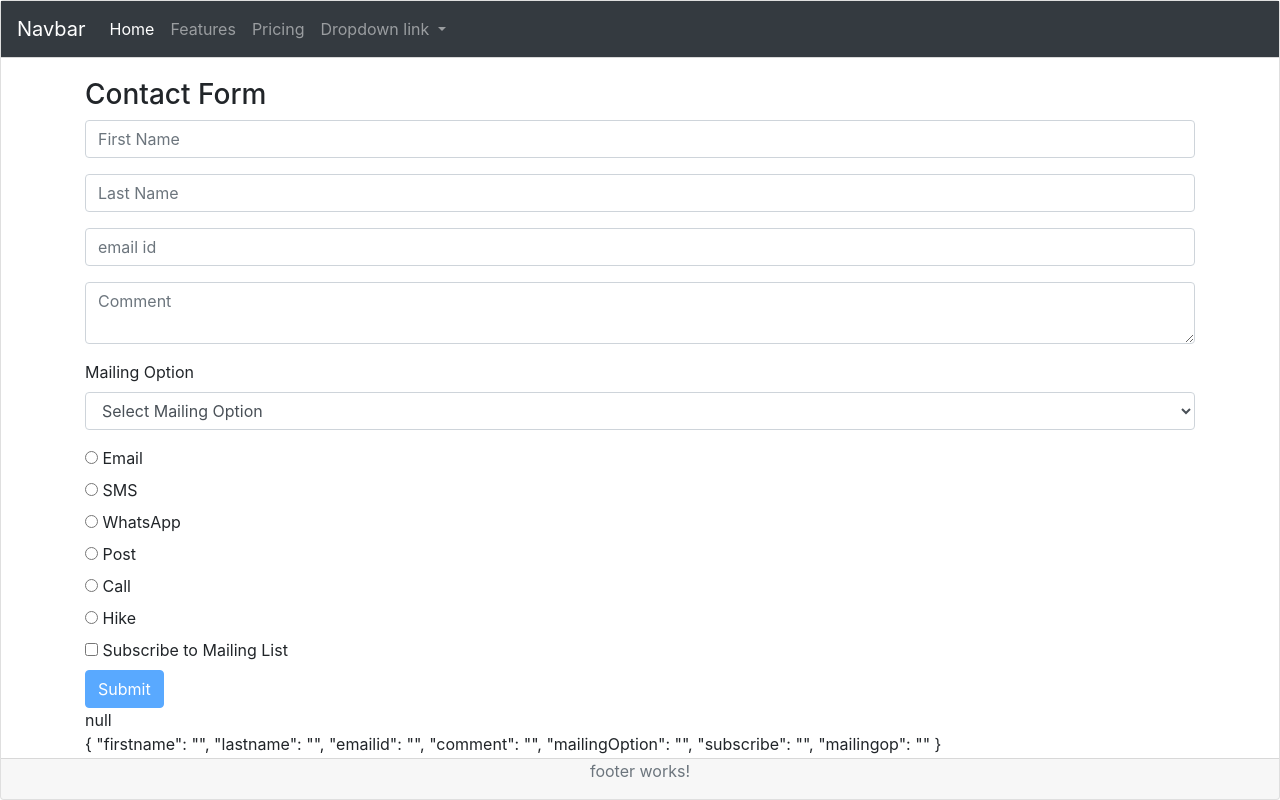
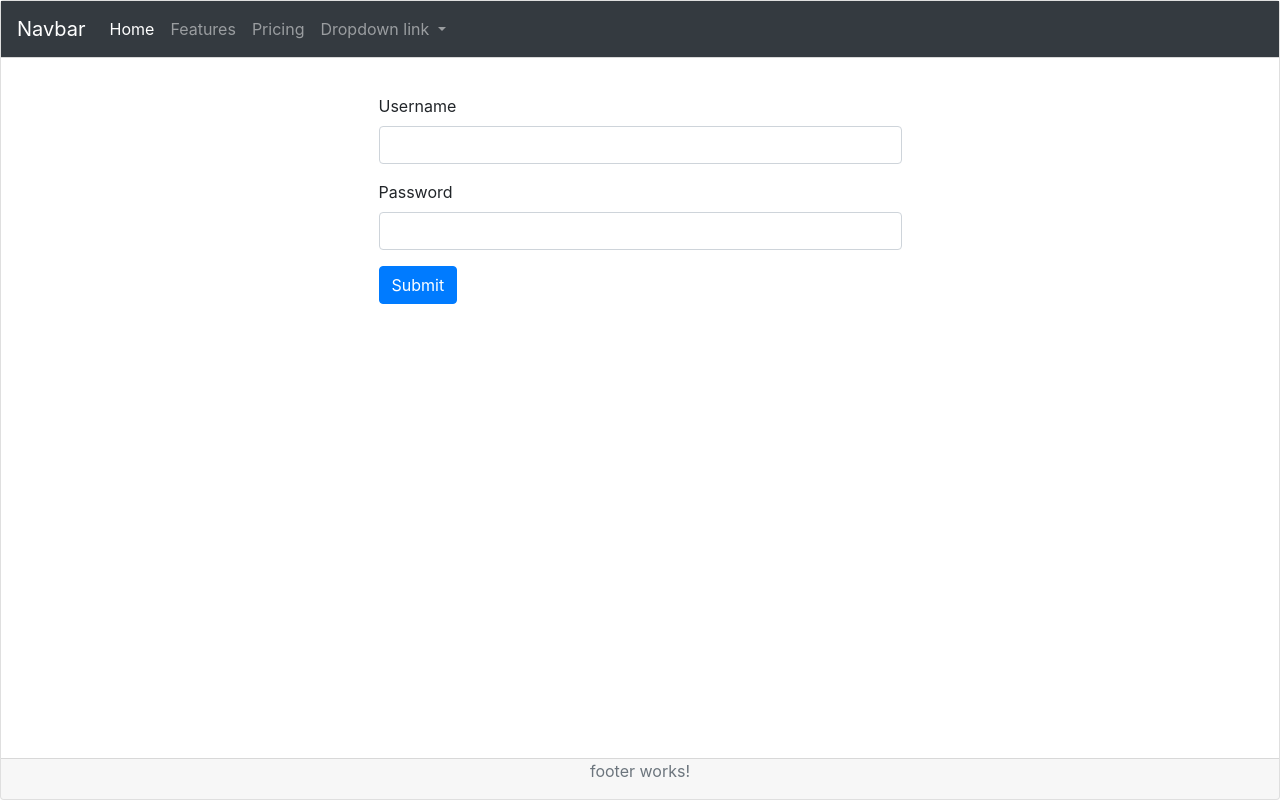
Before and after one commit to dineshgopalchand/angular-class-12, an Angular app: page / in a window 1280 px wide. Built offline with nearby package versions, Linux system fonts and the light colour scheme.

Commit message:
Reactive form Validation

```diff
--- a/src/app/app.component.html
+++ b/src/app/app.component.html
@@ -26,7 +26,8 @@
         <!-- <app-reusable-demo></app-reusable-demo> -->
         <div class="container text-left">
             <!-- <app-directive></app-directive> -->
-            <app-contact-form></app-contact-form>
+            <!-- <app-contact-form></app-contact-form> -->
+            <app-signup></app-signup>
         </div>
 
     </ng-container>
--- /dev/null
+++ b/src/app/signup/signup.component.html
@@ -0,0 +1,21 @@
+<div class="w-50 p-3 " style="margin:auto">
+    <form [formGroup]="signUp">
+        <div class="form-group">
+            <label for="username">
+            Username
+        </label>
+            <input type="text" class="form-control" name="username" formControlName="uname" (keyup)="unameInput()">
+        </div>
+        <div class="alert alert-danger" *ngIf="userName.errors && userName.touched">
+            <div *ngIf="userName.errors.required">Username is required</div>
+            <div *ngIf="userName.errors.pattern">Username is not Valid</div>
+            <div *ngIf="userName.errors.minlength">Username length should be minimum {{userName.errors.minlength.requiredLength}}s.</div>
+            <div *ngIf="userName.errors.maxlength">Username length shouldn't be more then {{userName.errors.maxlength.requiredLength}}s.</div>
+        </div>
+        <div class="form-group">
+            <label for="password">Password</label>
+            <input type="text" class="form-control" name="password" formControlName="pass">
+        </div>
+        <input type="submit" class="btn btn-primary">
+    </form>
+</div>
--- /dev/null
+++ b/src/app/signup/signup.component.ts
@@ -0,0 +1,33 @@
+import { Component, OnInit } from '@angular/core';
+import { FormGroup, FormControl, Validators } from '@angular/forms';
+
+@Component({
+  selector: 'app-signup',
+  templateUrl: './signup.component.html',
+  styleUrls: ['./signup.component.css']
+})
+export class SignupComponent implements OnInit {
+
+  signUp: FormGroup;
+  constructor() { }
+
+  ngOnInit() {
+    this.signUp = new FormGroup({
+      uname: new FormControl('', [
+        Validators.required,
+        Validators.minLength(3),
+        Validators.maxLength(20),
+        Validators.pattern(/^[a-zA-z]+$/)
+      ]),
+      pass: new FormControl('', Validators.required)
+    });
+    console.log(this.signUp);
+  }
+  unameInput() {
+    console.log(this.signUp.get('uname').errors);
+  }
+  get userName() {
+    return this.signUp.get('uname');
+  }
+
+}
```
Also changed, not shown: src/app/app.module.ts (+6 -3 lines), src/app/signup/signup.component.css (added), 2 other files (tests, documents, lock files or other folders).
